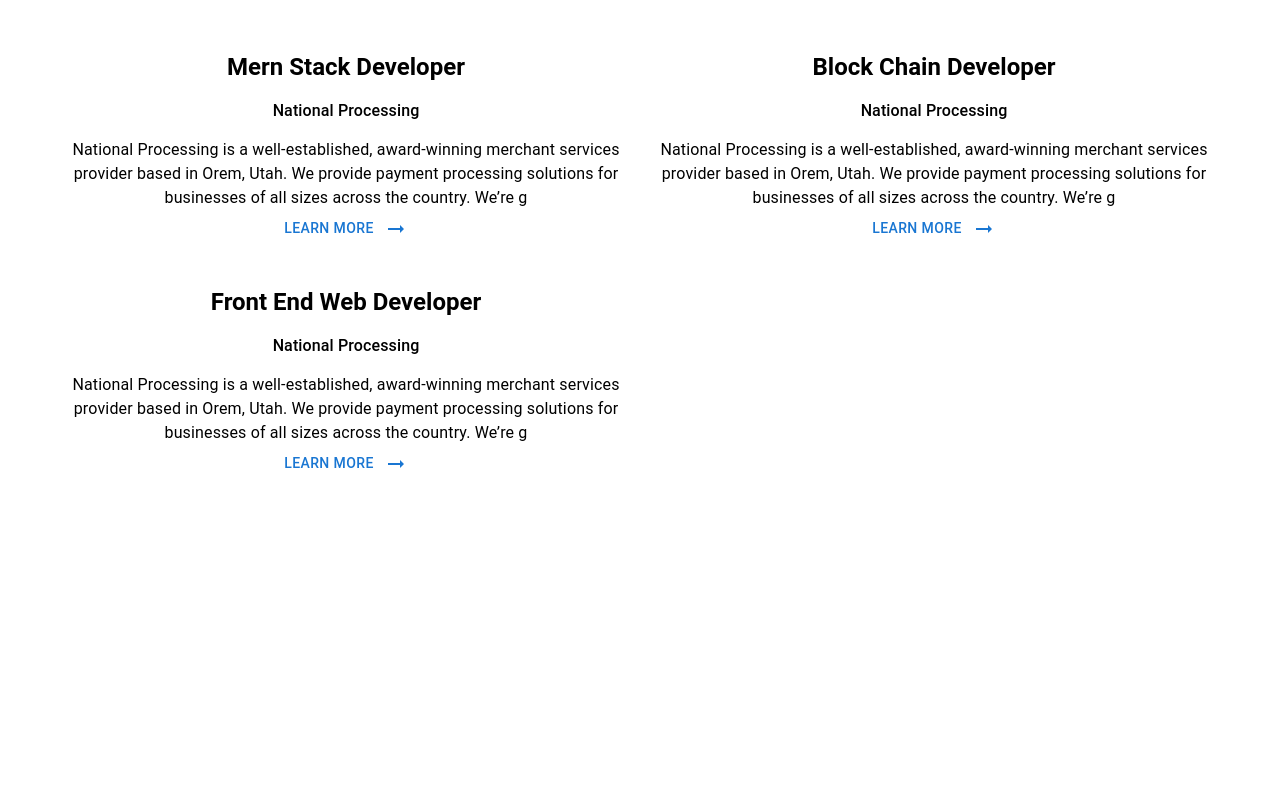
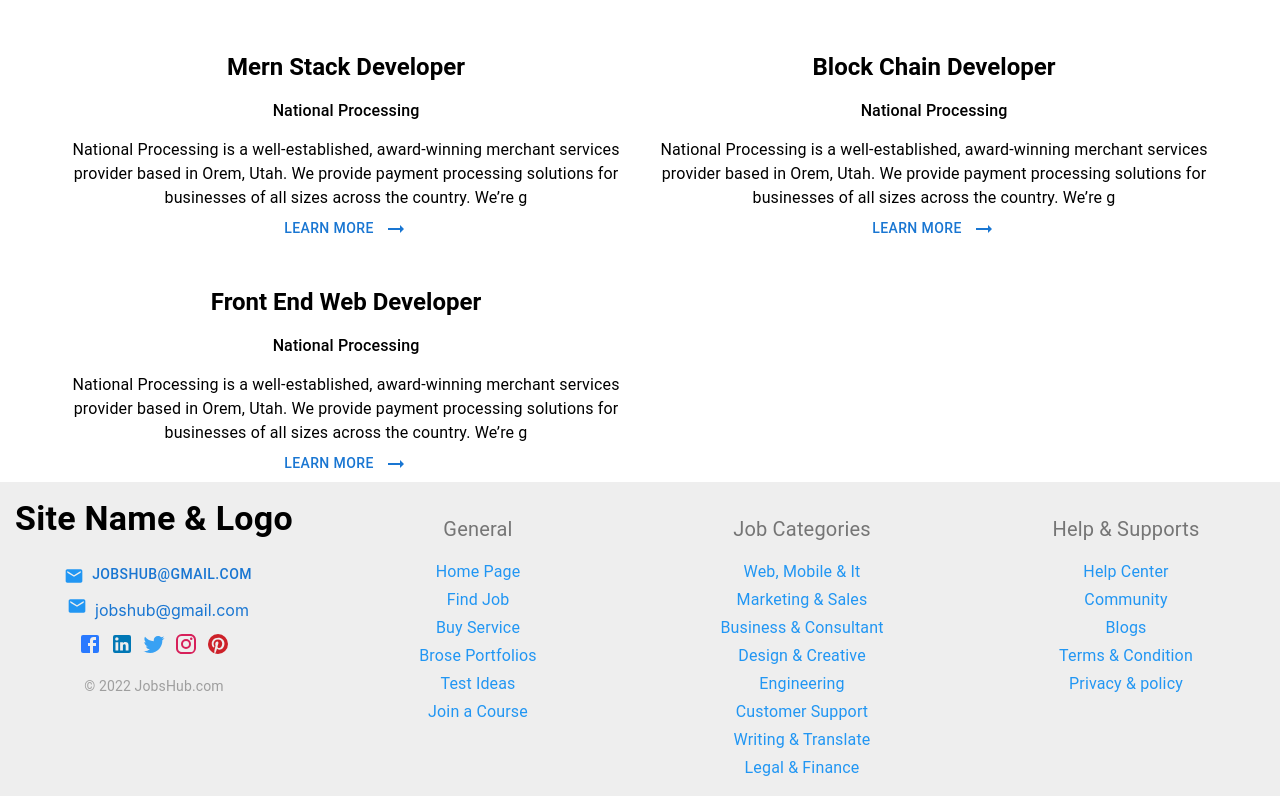
Before and after one commit to tajmin/travail-client, a React (Create React App) app: page / in a window 1280 px wide. Shown: the part 2733-3529 px from the top of the page. Before the commit the page ends 3215 px from the top, so only its background shows below. Built offline with nearby package versions, Linux system fonts and the light colour scheme; no server answers; the HTML template or start-up script is replaced by a standard one.

Commit message:
footer added

```diff
--- /dev/null
+++ b/src/Pages/Home/Footer/Footer.js
@@ -0,0 +1,70 @@
+import React from 'react';
+import {Button, Grid, Link, Typography} from '@mui/material';
+import DeleteIcon from '@mui/icons-material/Delete';
+import DeleteForeverIcon from '@mui/icons-material/DeleteForever';
+import MailIcon from '@mui/icons-material/Mail';
+import FacebookIcon from '@mui/icons-material/Facebook';
+import LinkedInIcon from '@mui/icons-material/LinkedIn';
+import TwitterIcon from '@mui/icons-material/Twitter';
+import InstagramIcon from '@mui/icons-material/Instagram';
+import PinterestIcon from '@mui/icons-material/Pinterest';
+
+
+const Footer = () => {
+    return (
+        <Grid sx={{background: '#eeeeee', pt:2, pb:2}}>
+            <Grid container spacing={2}>
+                    <Grid item xs={6} md={4} lg={3}>
+                        <Typography sx={{mb:2}} variant='h4' style={{ fontWeight: 600 }}>Site Name & Logo </Typography>
+                        <Button><MailIcon sx={{ color: '#2196f3;', mx:1,mt:.5, fontSize: 20}}></MailIcon>jobshub@gmail.com</Button><br />
+                        <Link style={{textDecoration:'none'}}>
+                            <MailIcon sx={{ color: '#2196f3;',mt:.5, mx:1, fontSize: 20}}></MailIcon>jobshub@gmail.com</Link><br />
+                        <Grid sx={{pt:1,mt:.5}}>
+                            <FacebookIcon sx={{color:'#2979ff'}}></FacebookIcon>
+                            <LinkedInIcon sx={{color:'rgb(0, 119, 181)', mx:1}}></LinkedInIcon>
+                            <TwitterIcon sx={{color:'rgb(56, 161, 243)'}}></TwitterIcon>
+                            <InstagramIcon sx={{color:'rgb(215, 32, 90)', mx:1}}></InstagramIcon>
+                            <PinterestIcon sx={{color:'rgb(205, 33, 41)'}}></PinterestIcon>
+                        </Grid>
+                        <Typography sx={{fontSize:14, color:'#9e9e9e',mt:2}}>© 2022 JobsHub.com</Typography>
+                    </Grid>
+                    <Grid item xs={6} md={4} lg={3} >
+                        <Typography sx={{color:'#757575', my:2, fontSize:20}}>General</Typography>
+                        <Grid sx={{color:'#2196f3'}}>
+                            <Typography sx={{mt:.5}}>Home Page</Typography>
+                            <Typography sx={{mt:.5}}>Find Job</Typography>
+                            <Typography sx={{mt:.5}}>Buy Service</Typography>
+                            <Typography sx={{mt:.5}}>Brose Portfolios</Typography>
+                            <Typography sx={{mt:.5}}>Test Ideas</Typography>
+                            <Typography sx={{mt:.5}}>Join a Course</Typography>
+                        </Grid>
+                    </Grid>
+                    <Grid item xs={6} md={4} lg={3}>
+                        <Typography sx={{color:'#757575', my:2, fontSize:20}}>Job Categories</Typography>
+                        <Grid sx={{color:'#2196f3'}}>
+                            <Typography sx={{mt:.5}}>Web, Mobile & It</Typography>
+                            <Typography sx={{mt:.5}}>Marketing & Sales</Typography>
+                            <Typography sx={{mt:.5}}>Business & Consultant</Typography>
+                            <Typography sx={{mt:.5}}>Design & Creative</Typography>
+                            <Typography sx={{mt:.5}}>Engineering</Typography>
+                            <Typography sx={{mt:.5}}>Customer Support</Typography>
+                            <Typography sx={{mt:.5}}>Writing & Translate</Typography>
+                            <Typography sx={{mt:.5}}>Legal & Finance</Typography>
+                        </Grid>
+                    </Grid>
+                    <Grid item xs={6} md={4} lg={3}>
+                        <Typography sx={{color:'#757575', my:2, fontSize:20}}>Help & Supports</Typography>
+                        <Grid sx={{color:'#2196f3'}}>
+                            <Typography>Help Center</Typography>
+                            <Typography sx={{mt:.5}}>Community</Typography>
+                            <Typography sx={{mt:.5}}>Blogs</Typography>
+                            <Typography sx={{mt:.5}}>Terms & Condition</Typography>
+                            <Typography sx={{mt:.5}}>Privacy & policy</Typography>
+                        </Grid>
+                    </Grid>
+                </Grid>
+        </Grid>
+    );
+};
+
+export default Footer;
--- a/src/Pages/Home/Home.js
+++ b/src/Pages/Home/Home.js
@@ -2,6 +2,7 @@
 import Navbar from '../../components/Shared/Navbar';
 import Banner from './Banner/Banner';
 import CurrentJob from './CurrentJob/CurrentJob';
+import Footer from './Footer/Footer';
 import Instructions from './Instructions/Instructions';
 import JobSeeker from './JobSeeker/JobSeeker';
 import RemoteHub from './RemoteHub/RemoteHub';
@@ -15,6 +16,7 @@
             <JobSeeker></JobSeeker>
             <RemoteHub></RemoteHub>
             <CurrentJob></CurrentJob>
+            <Footer></Footer>
         </div>
     );
 };
```
Also changed, not shown: src/Pages/Home/Footer/Footer.css (added).
